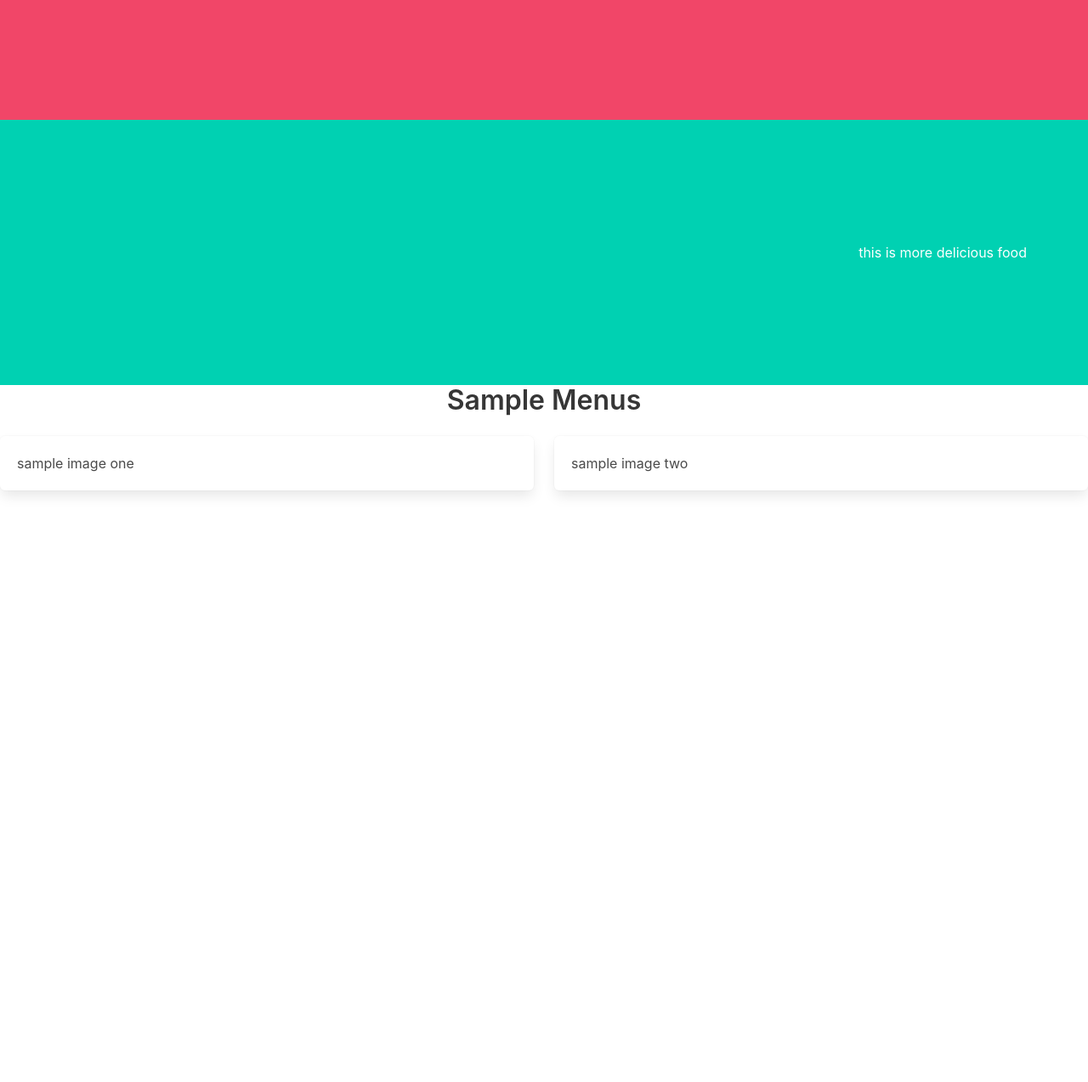
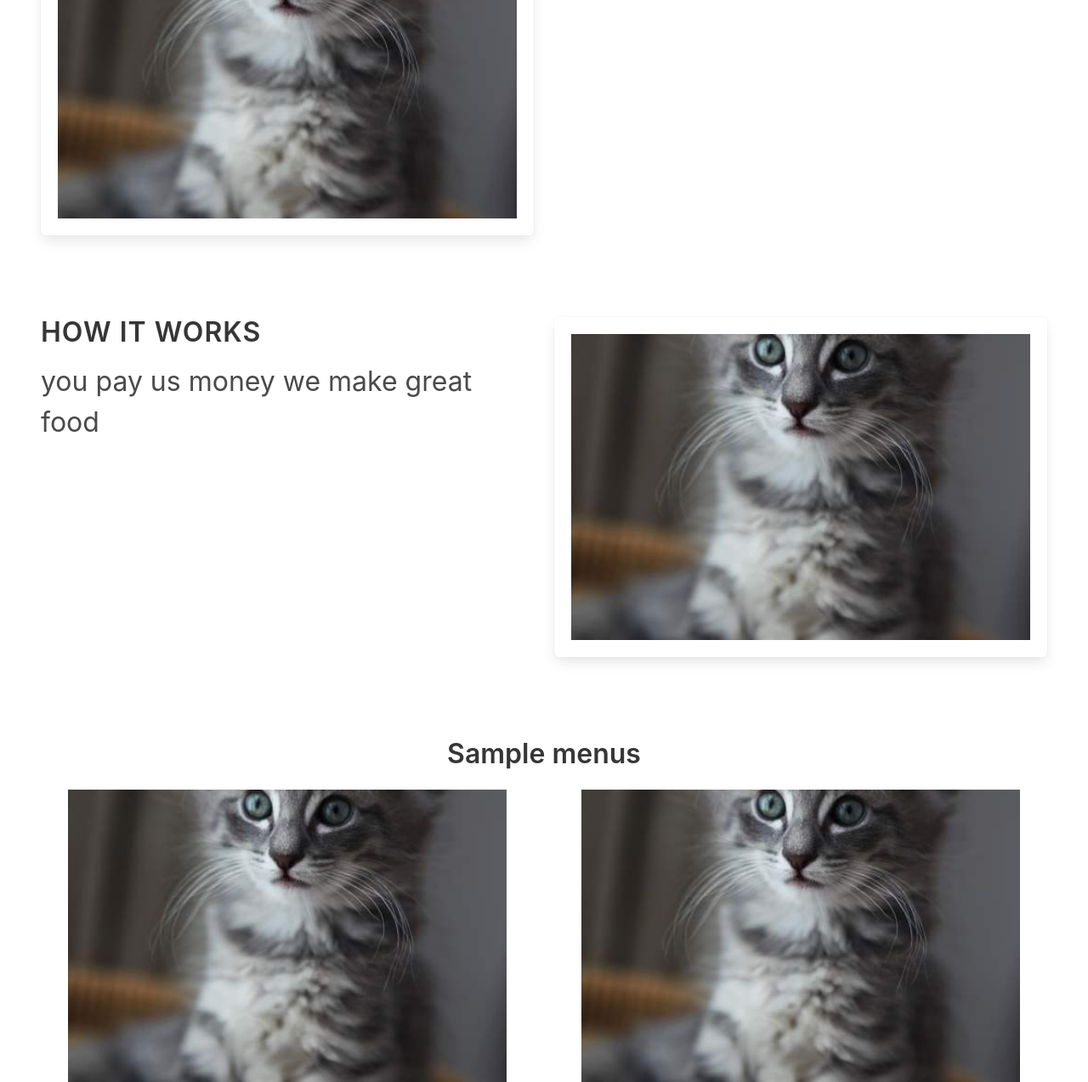
Before and after one commit to driestbones/sba-freelance-website, a website built with webpack: page dist/index.html in a window 1280 px wide. Shown: the part 536-1809 px from the top of the page at 85% size. Before the commit the page ends 1137 px from the top, so only its background shows below. Built offline with nearby package versions, Linux system fonts and the light colour scheme.

Commit message:
fixes layout
Signed-off-by: chuckha <ha.chuck@gmail.com>

```diff
--- a/dist/index.html
+++ b/dist/index.html
@@ -46,34 +46,64 @@
         </div>
     </section>
 
-    <section class="hero is-medium is-danger">
-        <div class="hero-body">
-            <p>This is some delicious food</p>
+    <section class="section">
+        <div class="tile is-ancestor">
+            <div class="tile is-parent">
+                <div class="tile is-child box">
+                <figure class="image">
+                        <img src="imgs/320.jpeg" />
+                    </figure>
+                </div>
+            </div>
+            <div class="tile is-parent">
+                <div class="tile is-child content">
+                    <h1 class="heading">what we do</h1>
+                    <p class="is-size-3">we make great food</p>
+                </div>
+            </div>
         </div>
     </section>
 
-    <section class="hero is-medium is-primary">
-        <div class="hero-body has-text-right">
-            <p>this is more delicious food</p>
+    <section class="section">
+        <div class="tile is-ancestor">
+            <div class="tile is-parent">
+                <div class="tile is-child content">
+                    <h1 class="heading">how it works</h1>
+                    <p class="is-size-3">you pay us money we make great food</p>
+                </div>
+            </div>
+            <div class="tile is-parent">
+                <div class="tile is-child box">
+                    <figure class="image">
+                        <img src="imgs/320.jpeg" />
+                    </figure>
+                </div>
+            </div>
         </div>
     </section>
 
+    <section class="section">
         <div class="level">
-        <p class="level-item has-text-centered title">Sample Menus</p>
+            <div class="level-item">
+                <h1 class="title">Sample menus</h1>
             </div>
-
+        </div>
         <div class="tile is-ancestor">
             <div class="tile is-parent">
-            <article class="tile is-child box">
-                <p>sample image one</p>
-            </article>
+                <div class="tile is-child content">
+                    <figure class="image">
+                        <img src="imgs/320.jpeg">
+                    </figure>
+                </div>
             </div>
             <div class="tile is-parent">
-            <article class="tile is-child box">
-                <p>sample image two</p>
-            </article>
+                <div class="tile is-child content">
+                    <figure class="image">
+                        <img src="imgs/320.jpeg">
+                    </figure>
                 </div>
             </div>
-
+        </div>
+    </section>
 </body>
 </html>
```
Also changed, not shown: dist/imgs/320.jpeg (added). Lines whose indentation alone changed are shown as unchanged.
